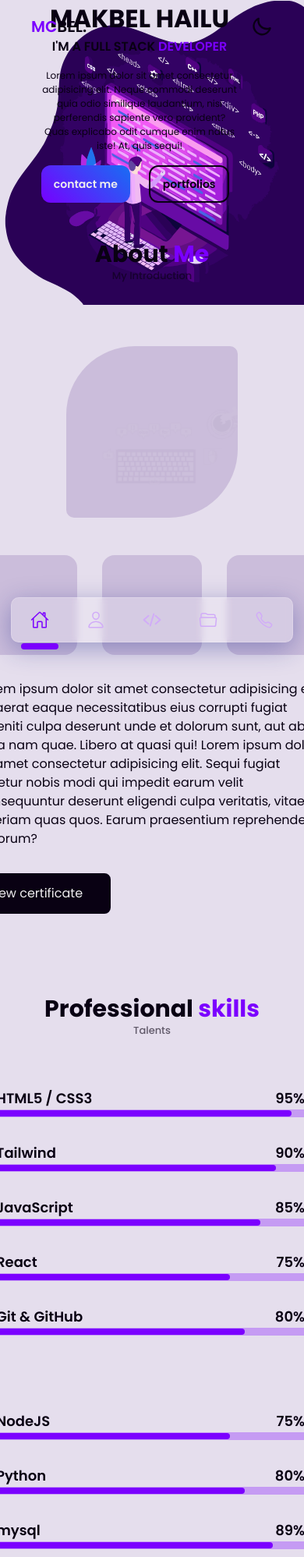
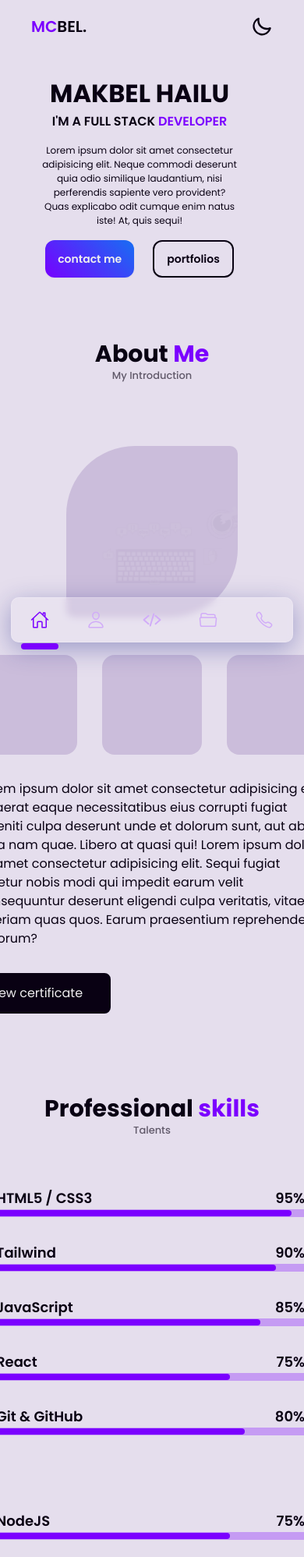
Before and after one commit to Mcbelson32/portfolio, a React (Vite) app: page / in a window 390 px wide. Shown: the top 1997 px of the page at 78% size. Built offline with nearby package versions, Linux system fonts and the light colour scheme; some icons are missing.

Commit message:
feat(page):finishing up all the resposiveness of the home page

```diff
--- a/src/index.css
+++ b/src/index.css
@@ -194,3 +194,54 @@ li {
   border-radius: 10px;
   border: 1px solid rgba(255, 255, 255, 0.18);
 }
+
+@media screen and (max-width: 768px) {
+  .home {
+    margin-bottom: 2rem;
+  }
+  .home_content {
+    margin-top: 0rem;
+  }
+  .home_img {
+    display: hidden;
+  }
+}
+
+@media screen and (min-width: 768px) {
+  .home {
+    margin-bottom: 2rem;
+  }
+  .home_content {
+    margin-top: 0rem;
+  }
+}
+
+@media screen and (min-width: 1024px) {
+  .home {
+    margin-bottom: 8rem;
+  }
+  .home_content {
+    margin-top: 2rem;
+  }
+}
+@media screen and (min-width: 1280px) {
+  .home {
+    margin-bottom: 0rem;
+  }
+  .home_content {
+    margin-top: 9rem;
+    align-self: self-start;
+  }
+  .about {
+    margin-top: 0;
+  }
+}
+@media screen and (min-width: 1400px) {
+  .home {
+    margin-bottom: 0rem;
+  }
+  .home_content {
+    margin-top: 0rem;
+    align-self: center;
+  }
+}
--- a/src/pages/home.jsx
+++ b/src/pages/home.jsx
@@ -5,24 +5,24 @@ const Home = () => {
   return (
     <section
       id="home"
-      className="home w-full items-center gap-8 lg:container dark:text-light sm:flex md:h-[calc(100vh/3)] lg:h-[calc(100vh/2)] xl:h-dscreen "
+      className="home w-full items-center gap-8 lg:container dark:text-light md:flex md:h-[calc(100vh/2)] xl:h-dscreen "
     >
-      <div className="home__content__container container h-full items-center justify-start gap-y-10 sm:flex">
-        <div className="home__content w-full text-center max-sm:pt-32 sm:text-start md:w-1/2 pr-8 ">
-          <h1 className="mx-0 text-[2rem] font-bold uppercase lg:text-[4rem]">
+      <div className="home_content_container container h-full items-center justify-start gap-y-10 sm:flex">
+        <div className="home_content w-full text-center max-md:pt-24  md:text-start md:w-1/2 pr-8 ">
+          <h1 className="mx-0 text-[2rem] font-bold uppercase xl:text-[4rem]">
             makbel hailu
           </h1>
-          <h3 className="mx-0 text-[1rem] font-semibold uppercase lg:text-2xl">
+          <h3 className="mx-0 text-[1rem] font-semibold uppercase xl:text-2xl">
             i'm a full stack <span className="text-purple">developer</span>
           </h3>
-          <p className="my-4 text-center text-[.75rem] sm:text-start lg:text-sm">
+          <p className="my-4 text-center text-[.75rem] md:text-start xl:text-sm">
             Lorem ipsum dolor sit amet consectetur adipisicing elit. Neque
             commodi deserunt quia odio similique laudantium, nisi perferendis
             sapiente vero provident? Quas explicabo odit cumque enim natus iste!
             At, quis sequi!
           </p>
 
-          <div className="buttons flex items-center gap-6 max-sm:justify-center">
+          <div className="buttons flex items-center gap-6 max-md:justify-center">
             <Link
               active={false}
               spy={true}
@@ -52,7 +52,7 @@ const Home = () => {
         </div>
         <img
           src={homeBg}
-          className="right-0 top-0 -z-[2] h-auto max-md:scale-150  max-sm:hidden  absolute md:w-[50%] "
+          className="home_img right-0 top-0 -z-[2] h-auto  max-md:hidden  absolute md:w-[50%] "
         />
       </div>
     </section>
--- a/tailwind.config.js
+++ b/tailwind.config.js
@@ -5,14 +5,14 @@ export default {
   content: ["./index.html", "./src/**/*.{js,ts,jsx,tsx}"],
   theme: {
     extend: {
-      screens: {
-        xs: { min: "0px", max: "576px" },
-        sm: "576px",
-        md: "768px",
-        lg: "992px",
-        xl: "1200px",
-        "2xl": "1400px",
-      },
+      // screens: {
+      //   xs: { min: "0px", max: "576px" },
+      //   sm: { min: "576px", max: "768px" },
+      //   md: { min: "768px", max: "992px" },
+      //   lg: { min: "992px", max: "1200px" },
+      //   xl: { min: "1200px", max: "1400px" },
+      //   "2xl": "1400px",
+      // },
       colors: {
         primary: "#E5DEED",
         secondary: "#16022D",
```
